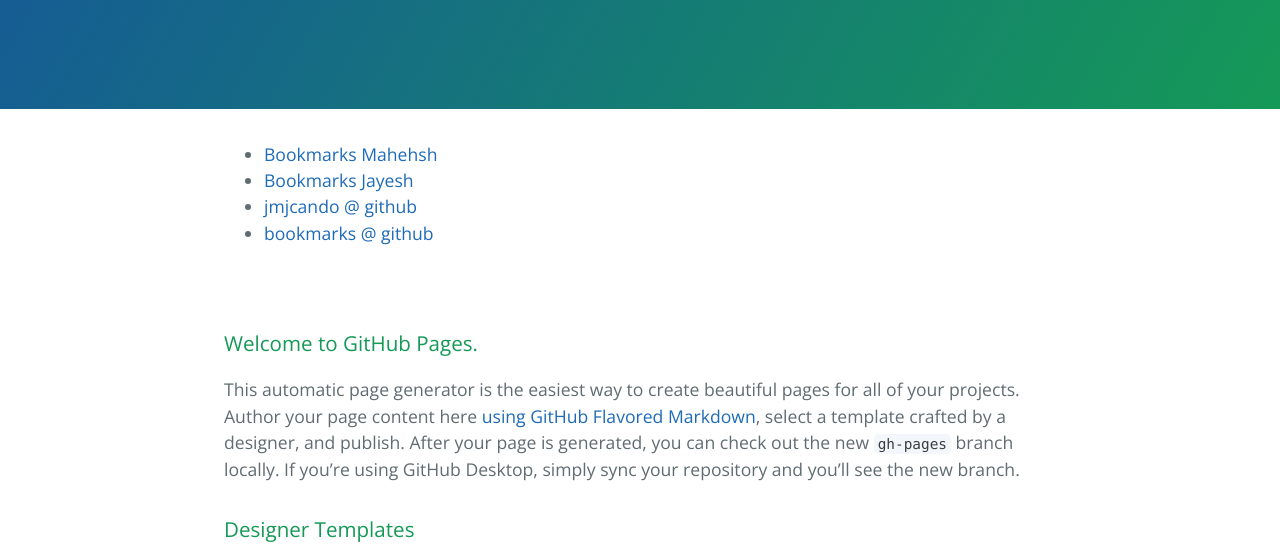
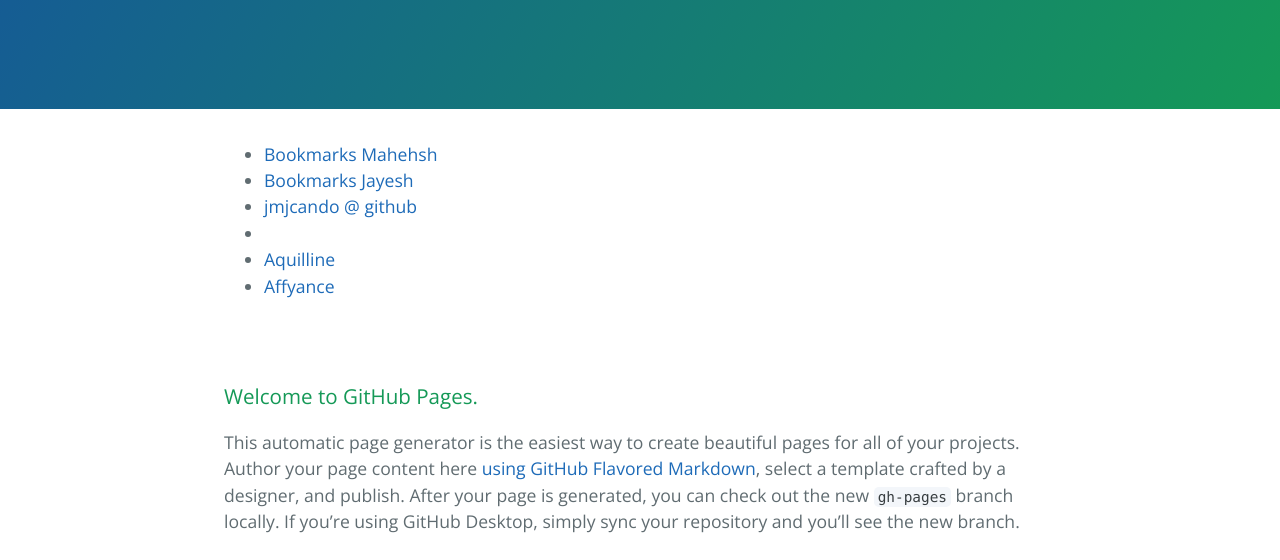
Before and after one commit to jmjcando/jmjcando.github.io, a plain HTML site: page index.html in a window 1280 px wide. Shown: the part 208-768 px from the top of the page. Drawn offline with nearby package versions, Linux system fonts and the light colour scheme.

Commit message:
added links to Aquilline and affyance github.io pages.

```diff
--- a/index.html
+++ b/index.html
@@ -16,12 +16,14 @@
     </section>
 
     <section class="main-content">
-      <ul>
-        <li><a href="http://jmjcando.github.io/bookmarks/">Bookmarks Mahehsh</a></li>
-        <li><a href="http://jmjcando.github.io/bookmarks/jmj.htm">Bookmarks Jayesh</a></li>
-        <li><a href="https://github.com/jmjcando">jmjcando @ github</a></li>
-        <li><a href="https://github.com/jmjcando/bookmarks">bookmarks @ github</a></li>
-      </ul>
+        <ul>
+            <li><a href="http://jmjcando.github.io/bookmarks/">Bookmarks Mahehsh</a></li>
+            <li><a href="http://jmjcando.github.io/bookmarks/jmj.htm">Bookmarks Jayesh</a></li>
+            <li><a href="https://github.com/jmjcando">jmjcando @ github</a></li>
+            <li></li>
+            <li><a href="https://aquilline.github.io">Aquilline</a></li>
+            <li><a href="https://affyance.github.io">Affyance</a></li>
+        </ul>
     </section>
 
     <section class="main-content">
```
